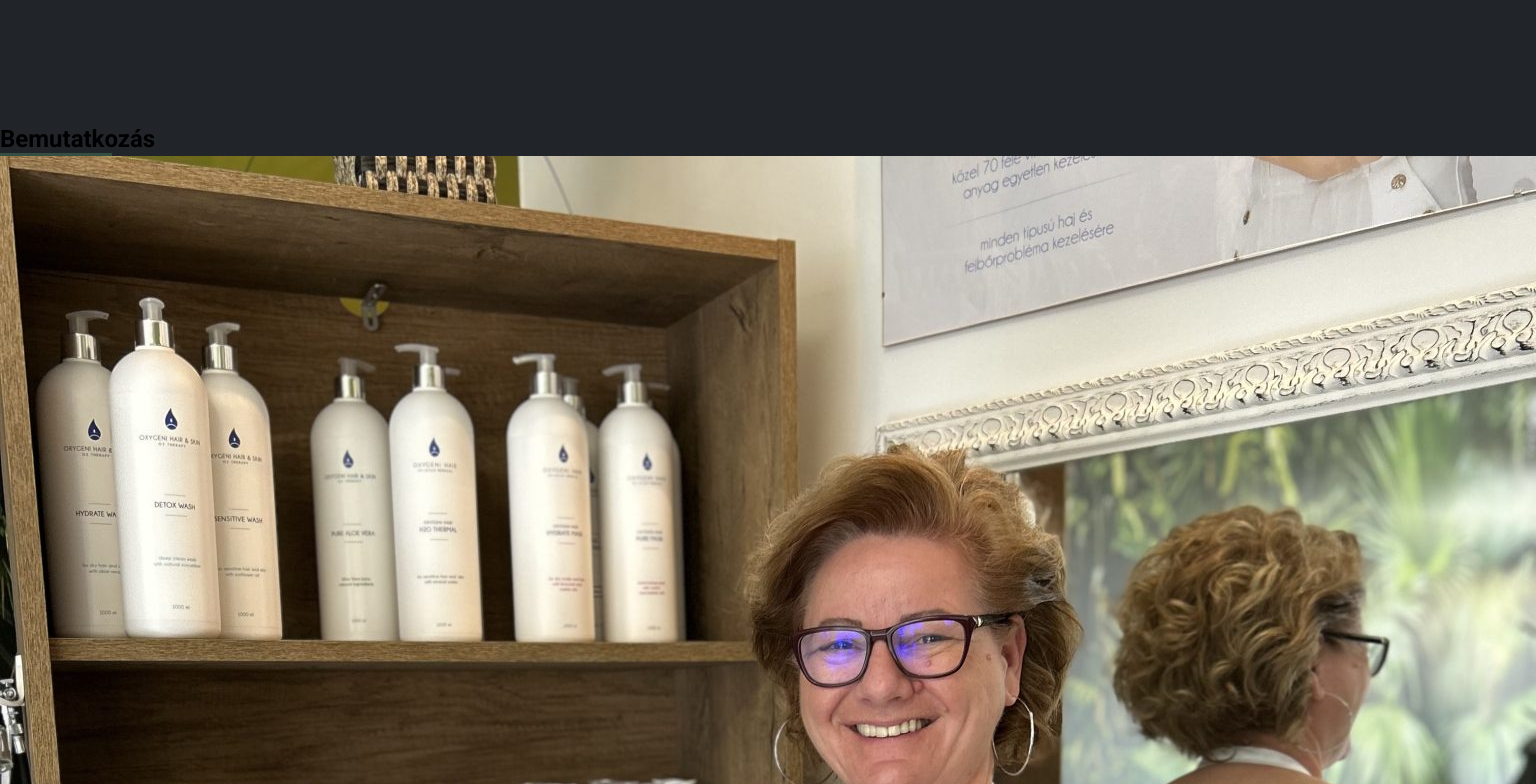
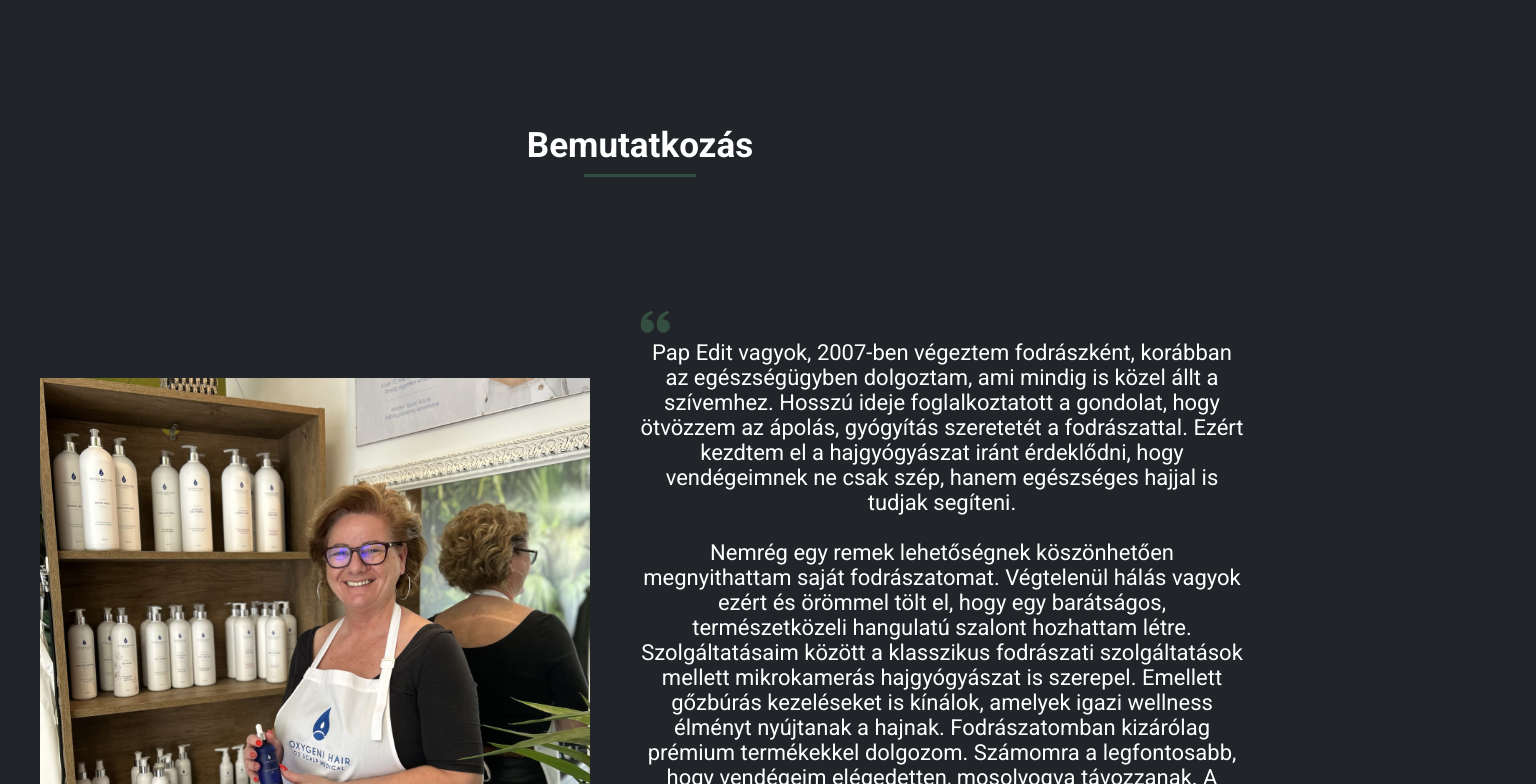
Before and after one commit to AkosBrb/hairwellness, a React (Create React App) app in the folder salon-website/: page / in a window 1280 px wide. Shown: the part 560-1344 px from the top of the page, 1536 px wide, since content can reach past the window. Built offline with nearby package versions, Linux system fonts and the light colour scheme; no server answers.

Commit message:
landing page style added

```diff
--- a/salon-website/src/Style.css
+++ b/salon-website/src/Style.css
@@ -49,6 +49,16 @@ body {
   background-color: var(--btn-hoover-color);
   transition-property: all;
   transition-duration: 0.5s;
+}
+.title {
+  display: flex;
+  flex-direction: column;
+  align-items: center;
+  gap: 0.5rem;
+}
+.title > h2 {
+  font-size: 35px;
+  color: var(--main-font-color);
 }
 .underline {
   width: 7rem;
@@ -172,20 +182,12 @@ p {
   width: 30rem;
 }
 .services--title {
-  display: flex;
-  flex-direction: column;
-  align-items: center;
-  gap: 0.5rem;
   grid-row-start: 1;
   grid-column-start: 1;
   grid-row-end: 1;
   grid-column-end: 3;
   justify-self: center;
   align-self: center;
-}
-.services--title > h2 {
-  font-size: 35px;
-  color: var(--main-font-color);
 }
 .services--container > div > h3 {
   font-size: 25px;
@@ -419,6 +421,38 @@ textarea {
   }
 }
 
+/* LANDING PAGE */
+
+.landing--page--container {
+  max-width: 1200px;
+  margin: 0 auto;
+}
+.introduction {
+  display: flex;
+  margin-top: 8rem;
+  gap: 3rem;
+}
+.introduction img {
+  max-width: 550px;
+  max-height: 550px;
+  align-self: center;
+}
+.introduction p {
+  font-size: 22px;
+  align-self: center;
+  text-align: center;
+  min-width: 38rem;
+}
+.introduction > div {
+  display: flex;
+  flex-direction: column;
+}
+.introduction--quote--mark {
+  color: var(--green-color);
+}
+.second--mark {
+  align-self: flex-end;
+}
 /* FOOTER */
 
 .footer--container {
```
